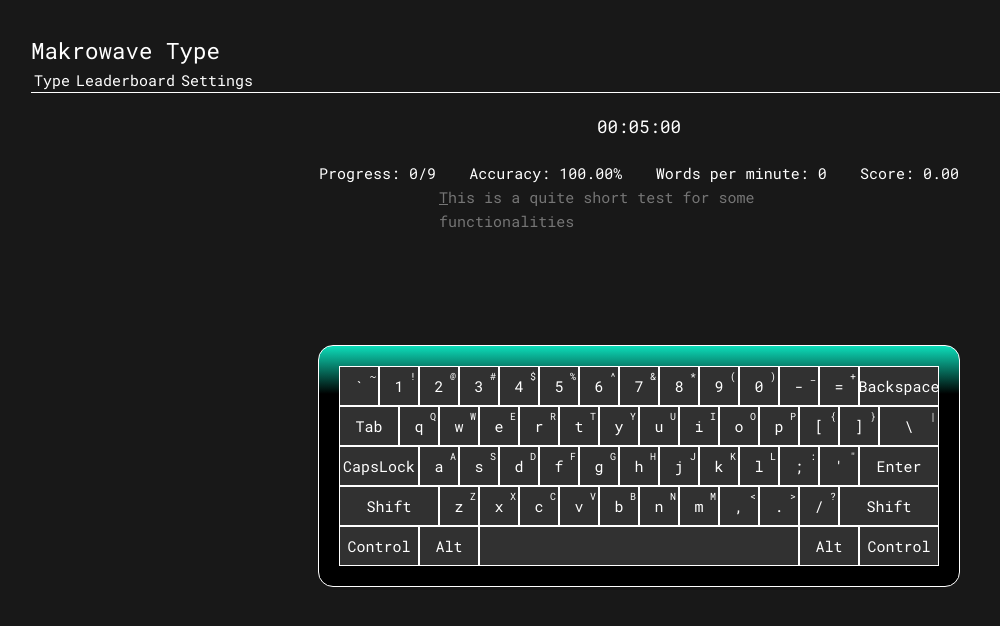
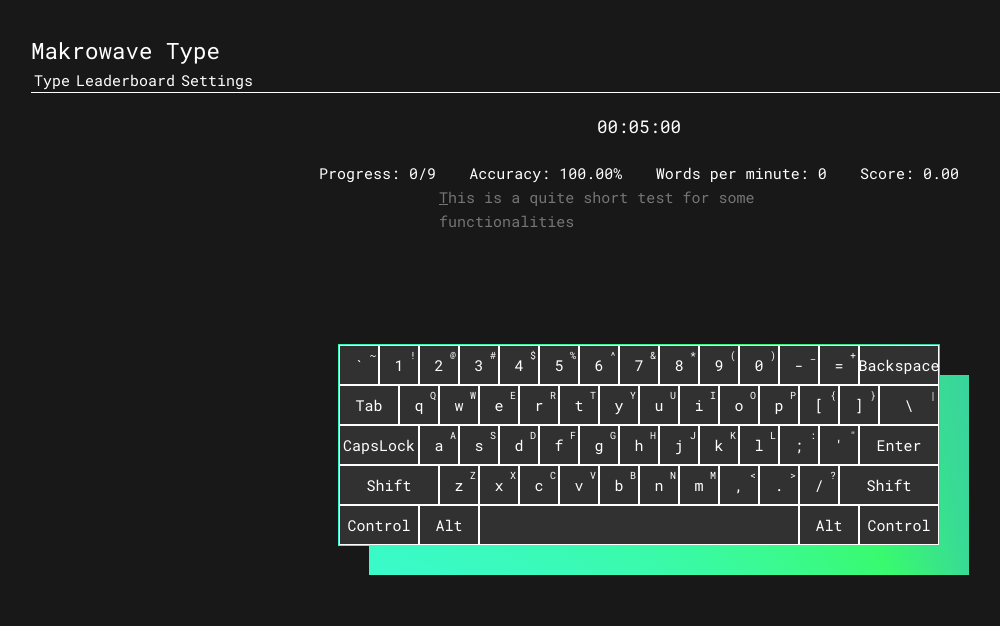
Before and after one commit to Makrowave/Makrowave-Type, a Vue app: page / in a window 1280 px wide. Shown: the top 626 px of the page, without its empty margins (1-1001 px from the left). Built offline with nearby package versions, Linux system fonts and the light colour scheme.

Commit message:
refactor: keyboard changes

```diff
--- a/src/components/Keyboard.vue
+++ b/src/components/Keyboard.vue
@@ -1,25 +1,37 @@
 <script setup lang="ts">
 import { keys } from '@/const/keys'
 import Key from './KeyboardKey.vue'
-import { onMounted, onUnmounted, ref } from 'vue'
+import { computed, onMounted, onUnmounted, ref, useTemplateRef } from 'vue'
 import { useThemeStore } from '@/stores/theme'
 const keyLayout = keys
 
 const theme = useThemeStore()
 
+const keyboard = useTemplateRef('keyboard')
+const calculateCenter = () => {
+  if (keyboard.value) {
+    const rect = keyboard.value.getBoundingClientRect();
+    return [Math.floor(rect.left + rect.width / 2), Math.floor(rect.top + rect.height / 2)]
+  } else {
+    return [0, 0]
+  }
+}
+
 const rotation = ref(0)
-const backgroundRotation = ref(0)
-const color = ref(0)
+const shadow = ref(-100)
+const gradientStyle = computed(() => {
+  return { background: theme.generateBackgroundGradient(rotation.value, calculateCenter()) }
+})
 const startAnimation = () => {
   setInterval(() => {
-    decrementColor()
-  }, 15)
+    decrementShadow()
+  }, 350)
   setInterval(() => {
-    backgroundRotation.value += 1
-  }, 200)
+    rotation.value += 0.5
+  }, 20)
 }
 const incrementRotation = () => {
-  rotation.value += 0.5
+  rotation.value += 0.7
 }
 const smoothRotation = (repetitions: number, delay: number) => {
   var repCount = 0
@@ -30,15 +42,15 @@ const smoothRotation = (repetitions: number, delay: number) => {
     }
   }, delay)
 }
-const incrementColor = () => {
-  if (color.value <= 245) color.value += 10
+const incrementShadow = () => {
+  if (shadow.value <= 20) shadow.value += 1
 }
-const decrementColor = () => {
-  if (color.value > 0) color.value--
+const decrementShadow = () => {
+  if (shadow.value > -100) shadow.value--
 }
 const handleKeyDown = () => {
   smoothRotation(10, 10)
-  incrementColor()
+  incrementShadow()
 }
 onMounted(() => {
   startAnimation()
@@ -50,14 +62,8 @@ onUnmounted(() => {
 </script>
 
 <template>
-  <div
-    class="keyboard"
-    :style="{
-      background: `linear-gradient(${rotation}deg, rgb(${color} ${color} ${color}) 80%, ${theme.outlineGradient} 100%)`,
-      border: `1px solid ${theme.uiTextColor}`,
-    }"
-  >
-    <div :style="{ background: theme.generateKeyboardGradient(backgroundRotation) }">
+  <div ref="keyboard" class="keyboard">
+    <div :style="gradientStyle">
       <ul>
         <Key v-for="el in keyLayout[0]" :key="el[1]" :keyName="el[0]" :altKeyName="el[1]" />
         <Key key="Backspace" keyName="Backspace" altKeyName="" special width="80px" />
@@ -85,6 +91,9 @@ onUnmounted(() => {
         <Key key="Ctrl2" keyName="Control" altKeyName="" special width="80px" :location="2" />
       </ul>
     </div>
+    <div class="keyboard-background" :style="gradientStyle"></div>
+    <div class="keyboard-pseudo-border" :style="gradientStyle"></div>
+    <div class="shadow" :style="{ boxShadow: `0px 0px 100px ${shadow}px ${theme.inactiveKeyTextColor}` }"></div>
   </div>
 </template>
 
@@ -96,10 +105,37 @@ ul {
 }
 
 .keyboard {
+  position: relative;
   display: flex;
   flex-direction: column;
   align-content: center;
-  padding: 20px;
-  border-radius: 15px;
+}
+
+.keyboard-background {
+  content: "";
+  position: absolute;
+  z-index: -1;
+  top: 30px;
+  left: 30px;
+  height: 100%;
+  width: 100%;
+}
+
+.keyboard-pseudo-border {
+  content: "";
+  position: absolute;
+  z-index: -1;
+  top: -1px;
+  left: -1px;
+  height: calc(100% + 2px);
+  width: calc(100% + 2px);
+}
+
+.shadow {
+  content: "";
+  height: 100%;
+  width: 100%;
+  position: absolute;
+  z-index: -5;
 }
 </style>
--- a/src/components/TypingText.vue
+++ b/src/components/TypingText.vue
@@ -27,5 +27,6 @@ const mergeData = () => {
   flex-wrap: wrap;
   flex-direction: row;
   align-content: flex-start;
+  z-index: 1;
 }
 </style>
--- a/src/components/colorpicker/ColorInput.vue
+++ b/src/components/colorpicker/ColorInput.vue
@@ -1,11 +1,10 @@
 <script setup lang="ts">
 import { useThemeStore } from '@/stores/theme'
-import { computed, ref, watch } from 'vue'
+import { ref, watch } from 'vue'
 
 const theme = useThemeStore()
 
 const props = defineProps<{ color: string }>()
-const isValid = ref<boolean>(false)
 const shownColor = ref<string>(props.color)
 
 const REG_COLOR = /^#[0-9a-fA-F]{6}$/
@@ -22,16 +21,9 @@ const handleChange = (e: Event) => {
 watch(props, () => (shownColor.value = props.color))
 </script>
 <template>
-  <input
-    type="text"
-    v-model="shownColor"
-    @input="(e) => handleChange(e)"
-    :style="{ border: `0.2px solid ${theme.uiTextColor}` }"
-  />
-  <div
-    class="preview"
-    :style="{ backgroundColor: color, border: `0.2px solid ${theme.uiTextColor}` }"
-  ></div>
+  <input type="text" v-model="shownColor" @input="(e) => handleChange(e)"
+    :style="{ border: `0.2px solid ${theme.uiTextColor}` }" />
+  <div class="preview" :style="{ backgroundColor: color, border: `0.2px solid ${theme.uiTextColor}` }"></div>
 </template>
 <style scoped>
 .input-wrapper {
--- a/src/routes/SettingsPage.vue
+++ b/src/routes/SettingsPage.vue
@@ -5,7 +5,7 @@ import { computed } from 'vue'
 
 const theme = useThemeStore()
 
-const shadow = computed(() => ({ boxShadow: `5px 5px 0px 7px ${theme.uiTextColor}` }))
+const shadow = computed(() => ({ boxShadow: `20px 30px 0px 0px ${theme.uiTextColor}`, border: `0.5px solid ${theme.uiTextColor}` }))
 </script>
 <template>
   <div class="settings">
--- a/src/stores/theme.ts
+++ b/src/stores/theme.ts
@@ -31,6 +31,16 @@ export const useThemeStore = defineStore('theme', () => {
     }
     return result + `, ${activeKeyColors.value[count - 1]} 100%)`
   }
+  const generateBackgroundGradient = (deg: number, pos: Array<number>) => {
+    let result = `conic-gradient(from ${deg}deg at ${pos[0]}px ${pos[1]}px`
+    const count = activeKeyColors.value.length
+    const ratio = 100 / count
+    result += `, ${activeKeyColors.value[0]} ${Math.floor(ratio / 2)}%`
+    for (let i = 1; i < count; i++) {
+      result += `, ${activeKeyColors.value[i]} ${Math.floor((i + 0.5) * ratio)}%`
+    }
+    return result + `, ${activeKeyColors.value[0]} 100%)`
+  }
   //General
   const uiTextColor = ref<string>('#ffffff')
   const uiBackground = ref<string>('#181818')
@@ -47,6 +57,7 @@ export const useThemeStore = defineStore('theme', () => {
     uiTextColor,
     uiBackground,
 
+    generateBackgroundGradient,
     generateKeyboardGradient,
   }
 })
```
